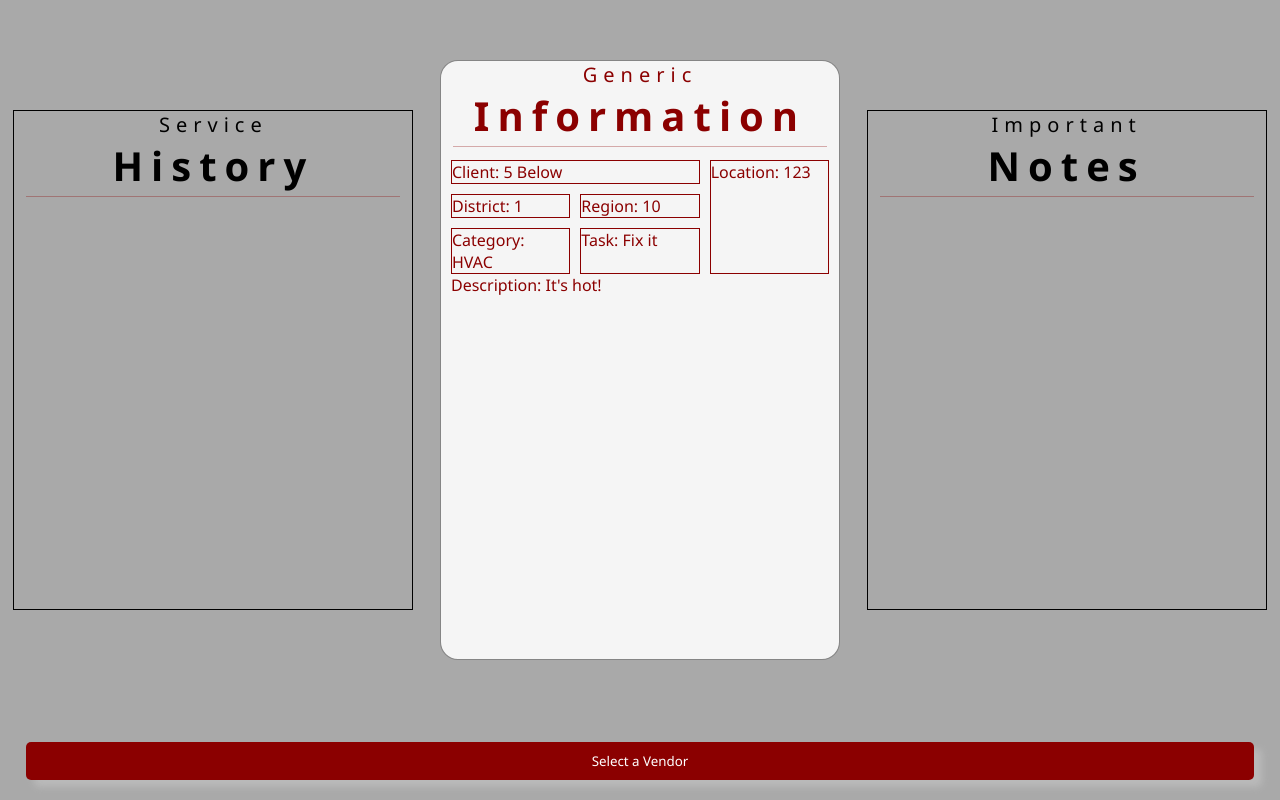
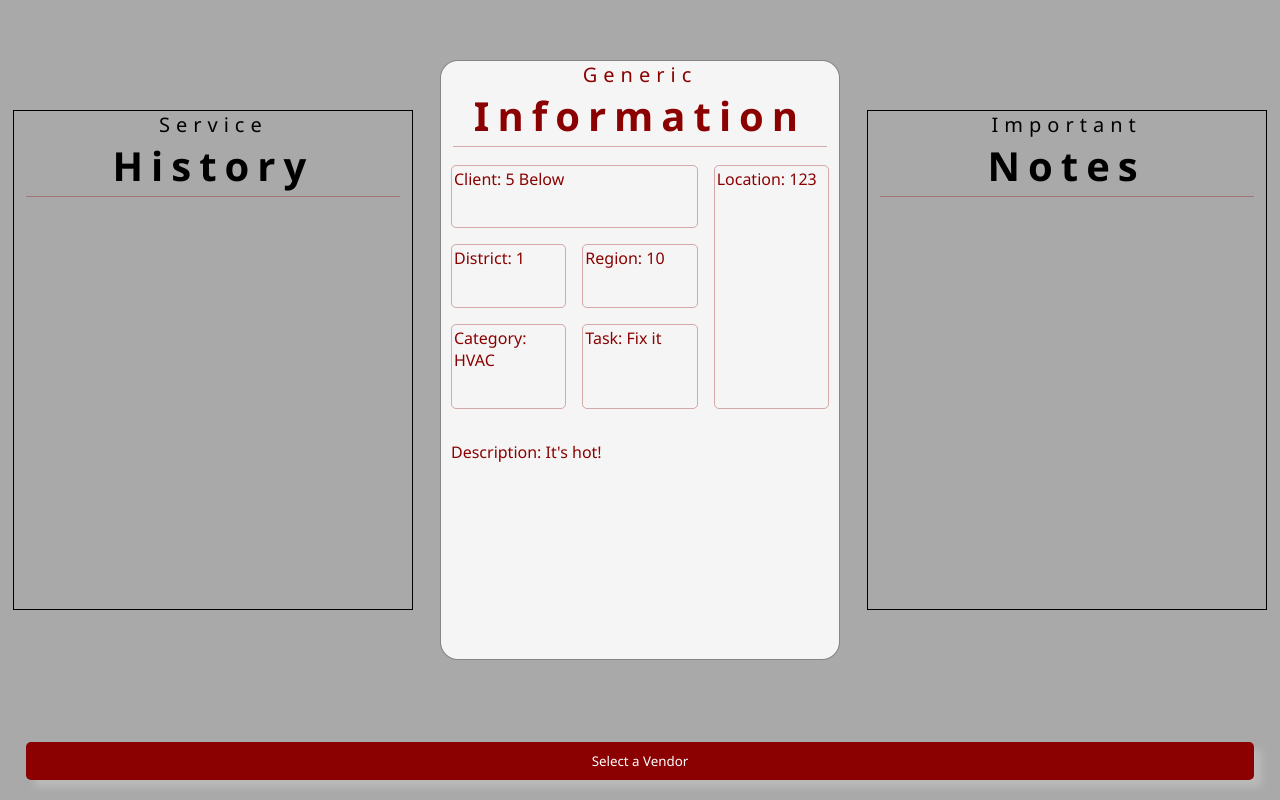
Before and after one commit to BigMoneyKirk/DispatchDashboard, an Angular app: page / in a window 1280 px wide. Built offline with nearby package versions, Linux system fonts and the light colour scheme.

Commit message:
I decided not to make the cards in grid form, because it's not necessary in this phase.

```diff
--- a/src/app/app.component.scss
+++ b/src/app/app.component.scss
@@ -81,20 +81,23 @@ main {
 }
 
 .generic-info-container {
+    margin-top: 0.5rem;
     padding: 10px;
+    height: 85%;
 }
 
 .generic-info-container ol {
     display: grid;
-    /* flex-direction: column; */
-    gap: 10px;
-    /* grid-auto-flow: column; */
+    gap: 1rem;
     grid-template-columns: repeat(3, 1fr);
+    height: 50%;
 }
 
 .generic-info-container ol li {
     list-style: none;
-    border: 1px solid;
+    border: 1px solid #8b00004f;
+    border-radius: 5px;
+    padding: 2px;
 }
 
 .grid-col-span-2 {
@@ -104,3 +107,7 @@ main {
 .grid-row-span-3 {
     grid-row: span 3;
 }
+
+.description-container {
+    margin-top: 2rem;
+}
```
